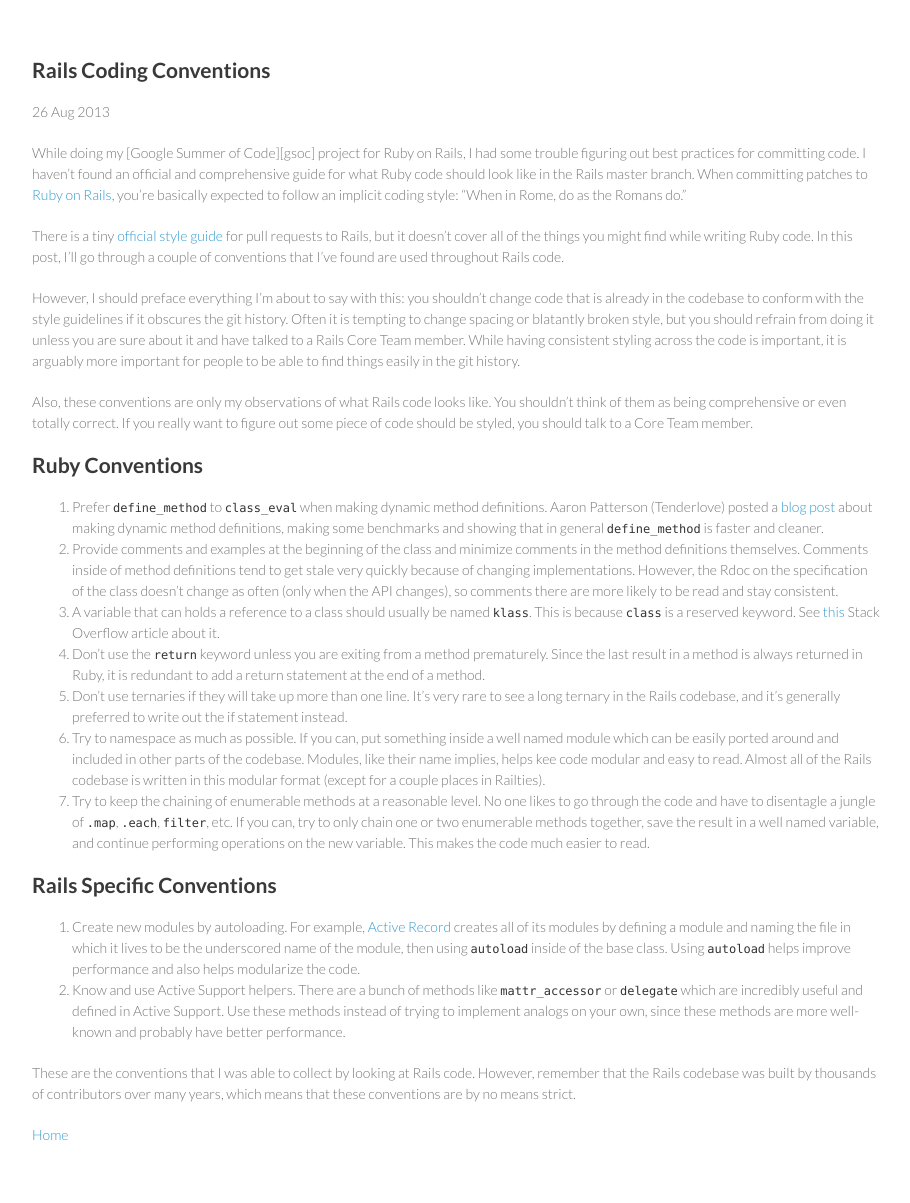
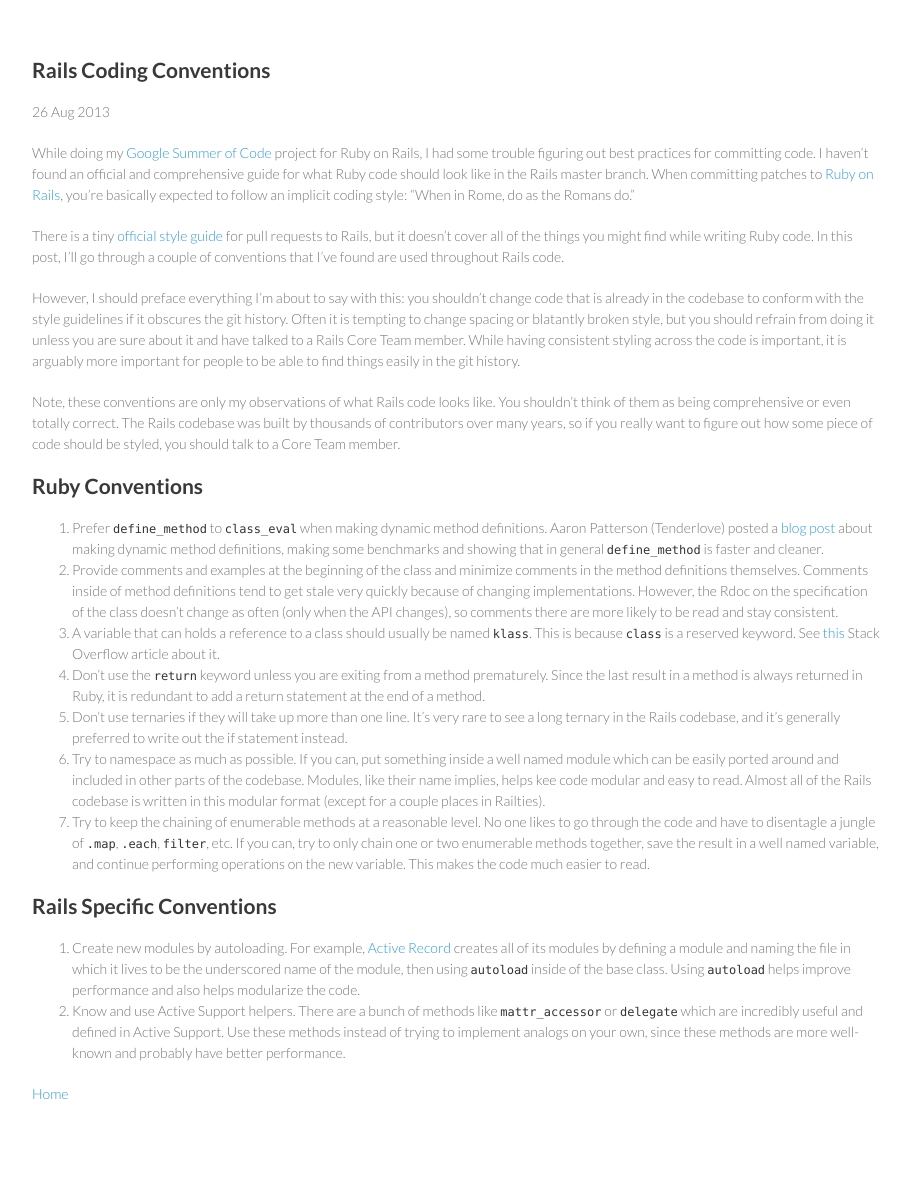
Before and after one commit to wangjohn/wangjohn.github.io, a Jekyll site: the page built from _posts/2013-08-26-rails-coding-conventions.md, in a window 1280 px wide. Shown: the whole page, without its empty margins (183-1093 px from the left). Built offline with Jekyll 4.4.1, drawn with Linux system fonts in a browser that asks for light colours; after the commit the page ends 1162 px from its top, so only the background shows below that.

Commit message:
Adding more disclaimers.

```diff
--- a/_posts/2013-08-26-rails-coding-conventions.md
+++ b/_posts/2013-08-26-rails-coding-conventions.md
@@ -11,7 +11,7 @@
 
 However, I should preface everything I'm about to say with this: you shouldn't change code that is already in the codebase to conform with the style guidelines if it obscures the git history. Often it is tempting to change spacing or blatantly broken style, but you should refrain from doing it unless you are sure about it and have talked to a Rails Core Team member. While having consistent styling across the code is important, it is arguably more important for people to be able to find things easily in the git history.
 
-Also, these conventions are only my observations of what Rails code looks like. You shouldn't think of them as being comprehensive or even totally correct. If you really want to figure out some piece of code should be styled, you should talk to a Core Team member.
+Note, these conventions are only my observations of what Rails code looks like. You shouldn't think of them as being comprehensive or even totally correct. The Rails codebase was built by thousands of contributors over many years, so if you really want to figure out how some piece of code should be styled, you should talk to a Core Team member.
 
 ## Ruby Conventions
 
@@ -28,10 +28,10 @@
 1. Create new modules by autoloading. For example, [Active Record][activerecorddef] creates all of its modules by defining a module and naming the file in which it lives to be the underscored name of the module, then using `autoload` inside of the base class. Using `autoload` helps improve performance and also helps modularize the code.
 2. Know and use Active Support helpers. There are a bunch of methods like `mattr_accessor` or `delegate` which are incredibly useful and defined in Active Support. Use these methods instead of trying to implement analogs on your own, since these methods are more well-known and probably have better performance.
 
-These are the conventions that I was able to collect by looking at Rails code. However, remember that the Rails codebase was built by thousands of contributors over many years, which means that these conventions are by no means strict.
 
 [railsgithub]: https://github.com/rails/rails
 [styleguide]: http://edgeguides.rubyonrails.org/contributing_to_ruby_on_rails.html#follow-the-coding-conventions
 [tenderlovemethoddef]: http://tenderlovemaking.com/2013/03/03/dynamic_method_definitions.html
 [activerecorddef]: https://github.com/rails/rails/blob/master/activerecord/lib/active_record.rb
 [klassdefinition]: http://stackoverflow.com/questions/4299289/what-is-the-difference-between-class-and-klass-in-ruby
+[gsoc]: http://www.google-melange.com/gsoc/homepage/google/gsoc2013
```
